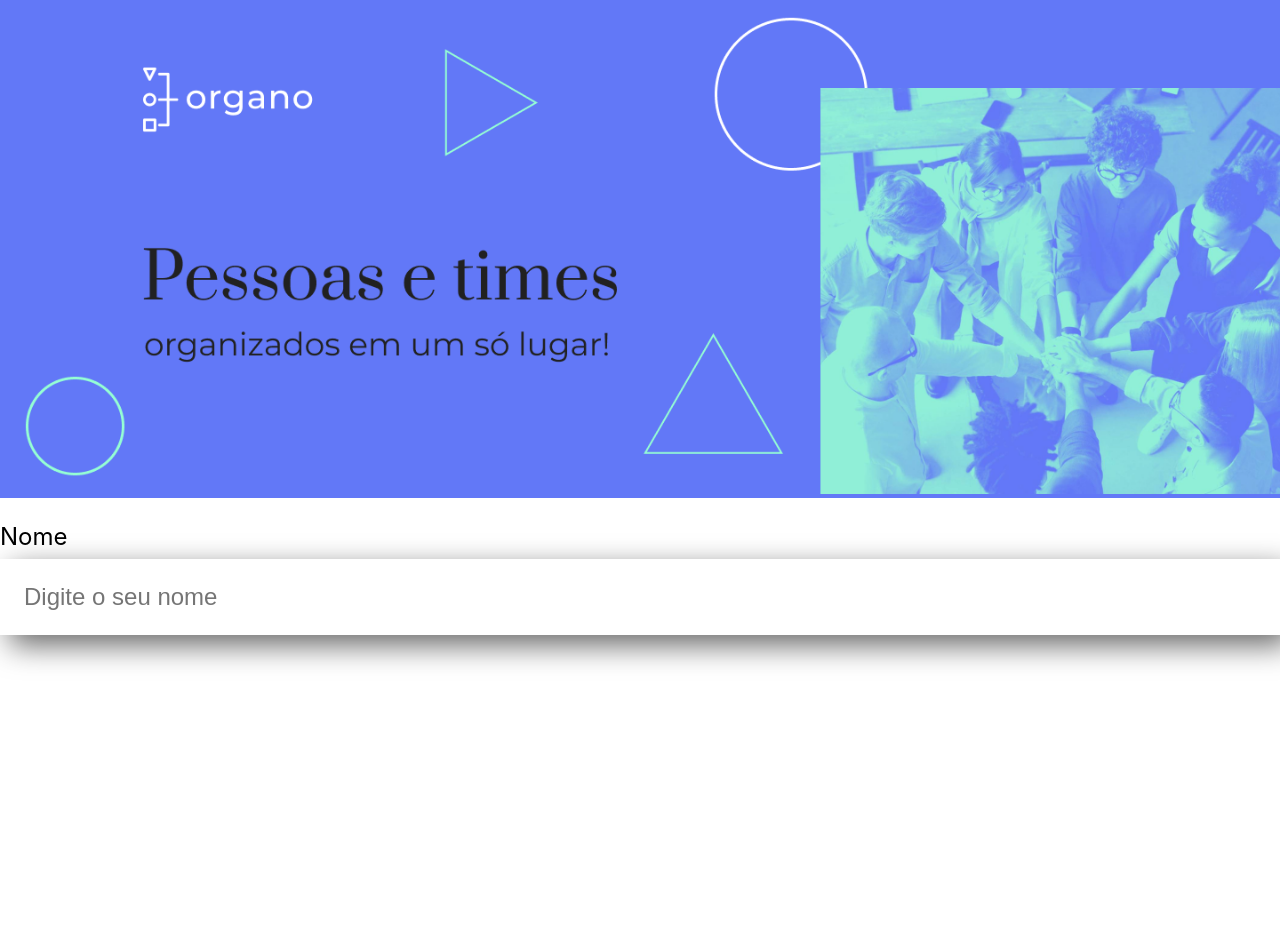
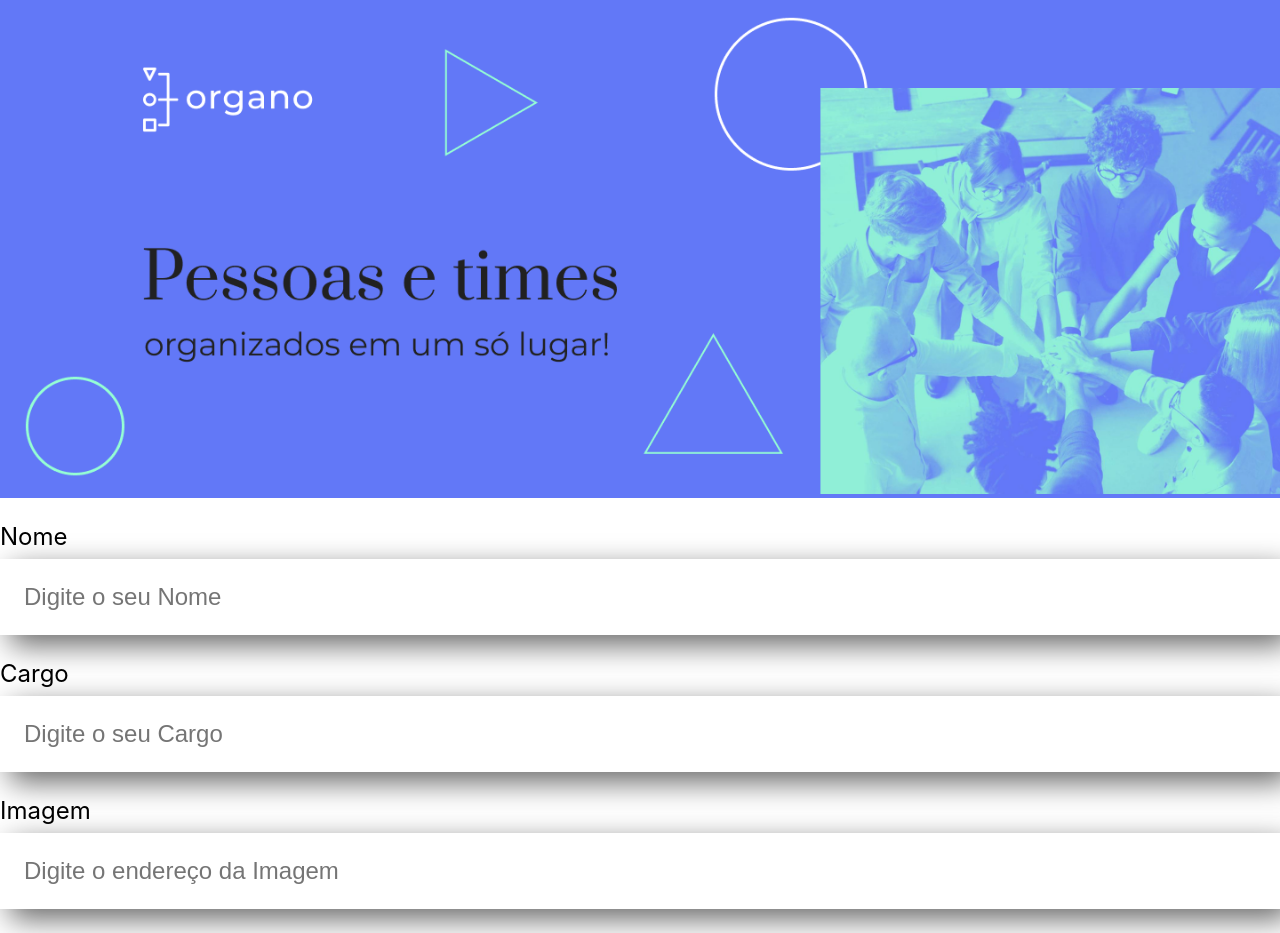
Before and after one commit to MatheusGrenat/organo, a JavaScript app: page / in a window 1280 px wide. Before the commit the page ends 800 px from the top, so only its background shows below. Built offline with nearby package versions, Linux system fonts and the light colour scheme; the HTML template or start-up script is replaced by a standard one.

Commit message:
Adicionando props no componente CampoTexto

```diff
--- a/src/App.js
+++ b/src/App.js
@@ -5,7 +5,9 @@
   return (
     <div className="App">
       <Banner />
-      <CampoTexto />
+      <CampoTexto label="Nome" placeholder="Digite o seu Nome"/>
+      <CampoTexto label="Cargo" placeholder="Digite o seu Cargo"/>
+      <CampoTexto label="Imagem" placeholder="Digite o endereço da Imagem"/>
     </div>
   );
 }
--- a/src/componentes/CampoTexto/index.js
+++ b/src/componentes/CampoTexto/index.js
@@ -1,10 +1,12 @@
 import './styles.css'
 
-const CampoTexto = () =>{
+const CampoTexto = (props) =>{
     return(
         <div className="campo-texto">
-            <label>Nome</label>
-            <input placeholder='Digite o seu nome'/>
+            <label>
+                {props.label}
+            </label>
+            <input placeholder={props.placeholder}/>
         </div>
     )
 }
```
